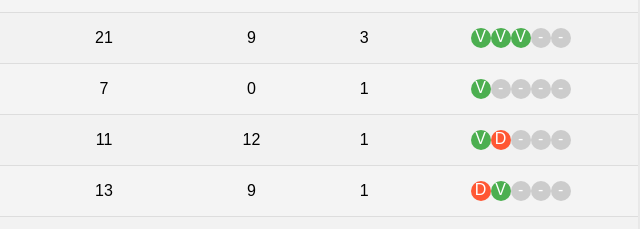
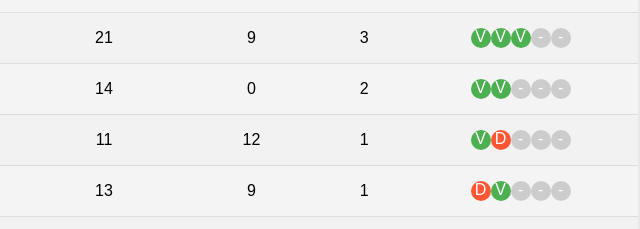
Before and after one commit to Zakou69/r6, a plain HTML site: page index.html in a window 1280 px wide. Shown: the part 173-402 px from the top of the page, 508-1148 px from the left. Drawn offline with Linux system fonts and the light colour scheme.

Commit message:
Update index.html

```diff
--- a/index.html
+++ b/index.html
@@ -101,10 +101,10 @@
             <td>1</td>
             <td>1</td>
             <td>0</td>
-            <td>7</td>
+            <td>14</td>
             <td>0</td>
-            <td>1</td>
-            <td><span class="victory">V</span><span class="not-played">-</span><span class="not-played">-</span><span class="not-played">-</span><span class="not-played">-</span></td>
+            <td>2</td>
+            <td><span class="victory">V</span><span class="victory">V</span><span class="not-played">-</span><span class="not-played">-</span><span class="not-played">-</span></td>
         </tr>
         <tr>
             <td>Fares</td>
```
